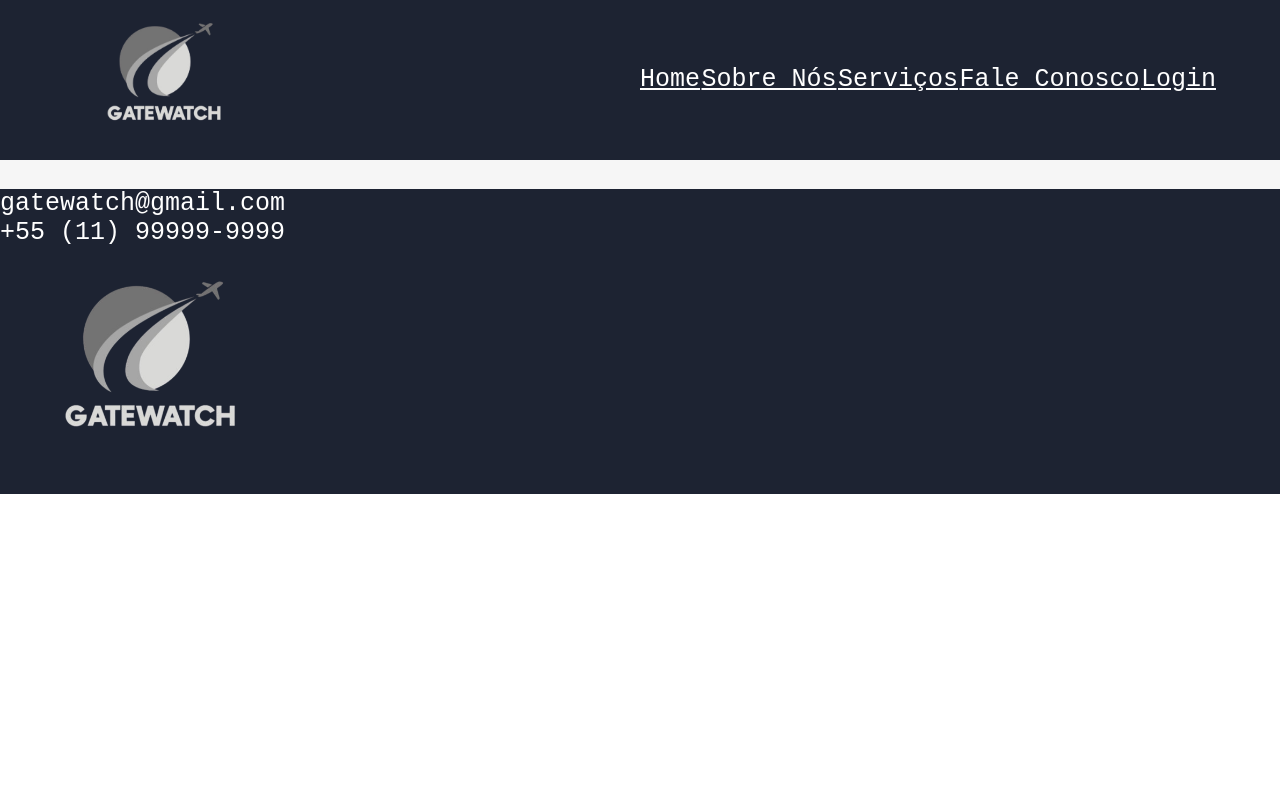
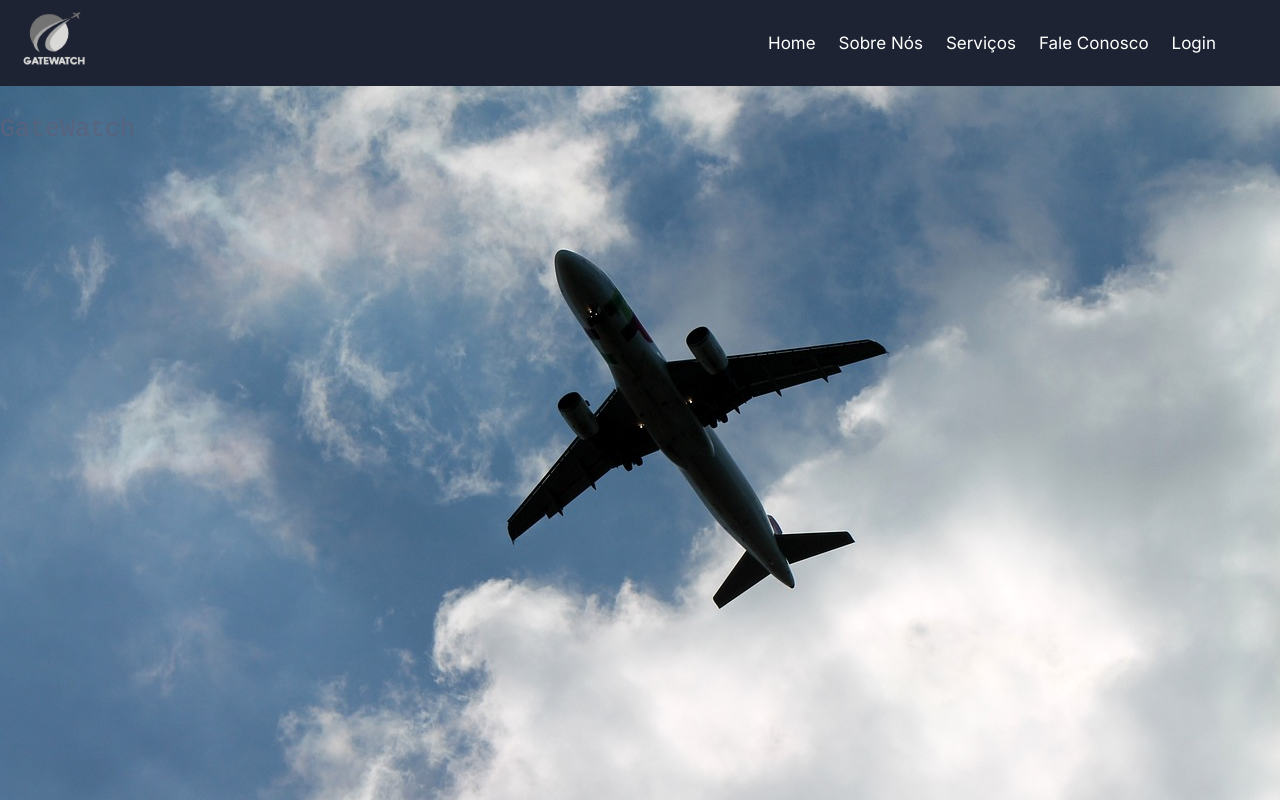
Before and after one commit to Gate-Watch/Gate-Watch, a website: page Página Web (Front)/public/HTML/exemplo.html in a window 1280 px wide. Shown: the top 800 px of the page. Drawn offline with Linux system fonts and the light colour scheme.

Commit message:
Versão do protótipo do site

```diff
--- a/Página Web (Front)/public/CSS/style.css
+++ b/Página Web (Front)/public/CSS/style.css
@@ -1,7 +1,10 @@
 * {
+
     margin: 0;
     padding: 0;
 }
+
+
 
 body {
     font-size: 25px;
@@ -11,29 +14,36 @@ body {
 
 .header {
     background-color: #1D2332;
-    width: 100vw;
+    width: 100%;
+    height: 60%;
     display: flex;
     justify-content: center;
+    margin-bottom: 0%;
 }
 
 .header img {
-    width: 200px;
+    width: 108px;
 }
+
 
 .header .navbar {
     display: flex;
     flex-direction: row;
     justify-content: space-between;
     align-items: center;
-    width: 50%;
+    width: 35%;
+    font-size: 17px;
+    font-family: Inter, monospace;
+    margin-right: 5%;
 }
 
 .header .navbar a {
     color: white;
+    text-decoration: none;
 }
 
 .header .navbar a:hover{
-    color: red;
+    color: #5A8FB1;
 }
 
 .content {
@@ -42,7 +52,7 @@ body {
 
 .footer {
     background-color: #1D2332;
-    width: 100vw;
+    width: 100%;
     color: white;
 }
 
@@ -51,8 +61,21 @@ body {
 }
 
 .containerHeader {
-    width: 90%;
-    height: 100%;
+    width: 100%;
+    height: 20%;
     display: flex;
     justify-content: space-between;
 }
+
+.viao{
+    width: 100%;
+}
+
+.containerContent {
+    background-color: #1D2332;
+    background-image: url(../Images/viao.png);
+    width: 100%;
+    height: 100vh;
+    background-repeat: no-repeat;
+    background-size: cover;
+}
--- a/Página Web (Front)/public/HTML/exemplo.html
+++ b/Página Web (Front)/public/HTML/exemplo.html
@@ -1,11 +1,18 @@
 <!DOCTYPE html>
-<html lang="en">
+<html lang="pt-br">
+
 <head>
     <meta charset="UTF-8">
     <meta name="viewport" content="width=device-width, initial-scale=1.0">
     <title>GateWatch | Aba De Exemplo</title>
     <link rel="stylesheet" href="../CSS/style.css">
+    <link rel="preconnect" href="https://fonts.googleapis.com">
+    <link rel="preconnect" href="https://fonts.gstatic.com" crossorigin>
+    <link
+        href="https://fonts.googleapis.com/css2?family=Inter:ital,opsz,wght@0,14..32,100..900;1,14..32,100..900&display=swap"
+        rel="stylesheet">
 </head>
+
 <body>
     <div class="header">
         <div class="containerHeader">
@@ -22,6 +29,7 @@
     <div class="content">
         <div class="containerContent">
             <br>
+            GateWatch
         </div>
     </div>
     <div class="footer">
@@ -34,4 +42,5 @@
         </div>
     </div>
 </body>
+
 </html>
```
Also changed, not shown: Página Web (Front)/public/Images/viao.png (added). Lines whose indentation alone changed are shown as unchanged.
